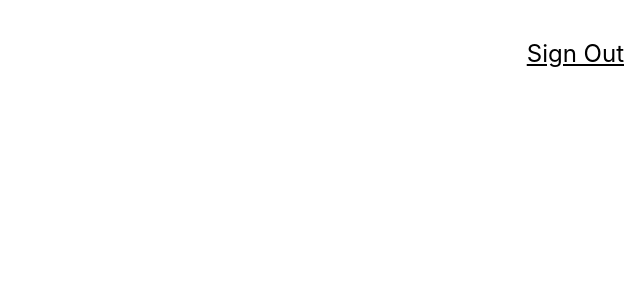
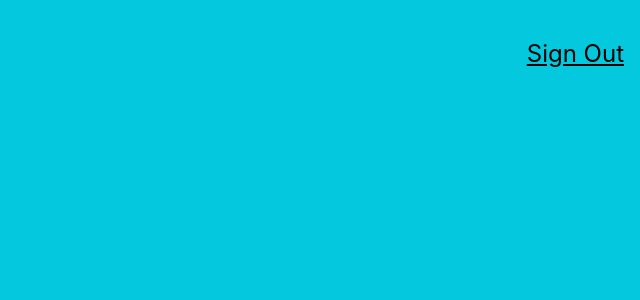
Before and after one commit to oliver-gomes/webdev-2018, a React (Create React App) app in the folder react-app/face-recognition-brain/: page / in a window 1280 px wide. Shown: the top 300 px of the page, without its empty margins (640-1280 px from the left). Built offline with nearby package versions, Linux system fonts and the light colour scheme.

Commit message:
background color added

```diff
--- a/react-app/face-recognition-brain/src/index.css
+++ b/react-app/face-recognition-brain/src/index.css
@@ -6,6 +6,7 @@ body {
     sans-serif;
   -webkit-font-smoothing: antialiased;
   -moz-osx-font-smoothing: grayscale;
+  background-color:#04C8DE
 }
 
 code {
```
